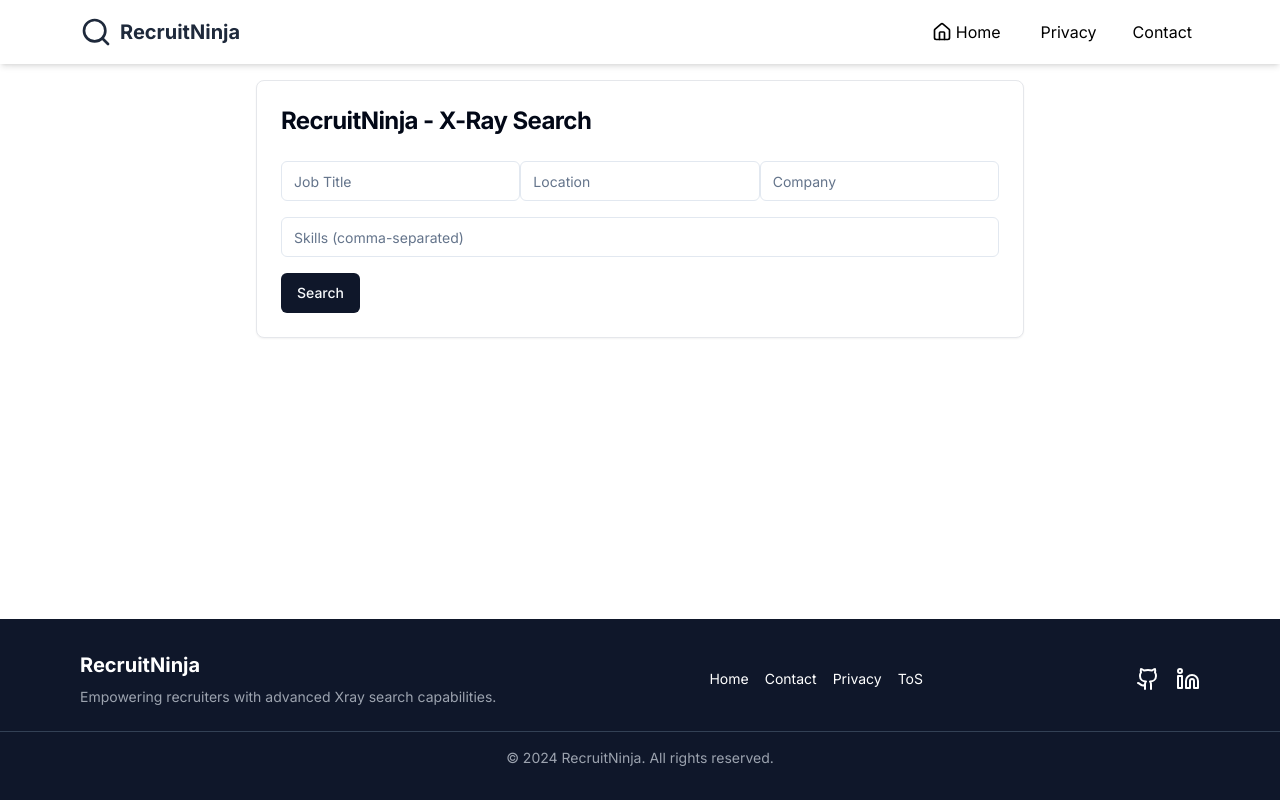
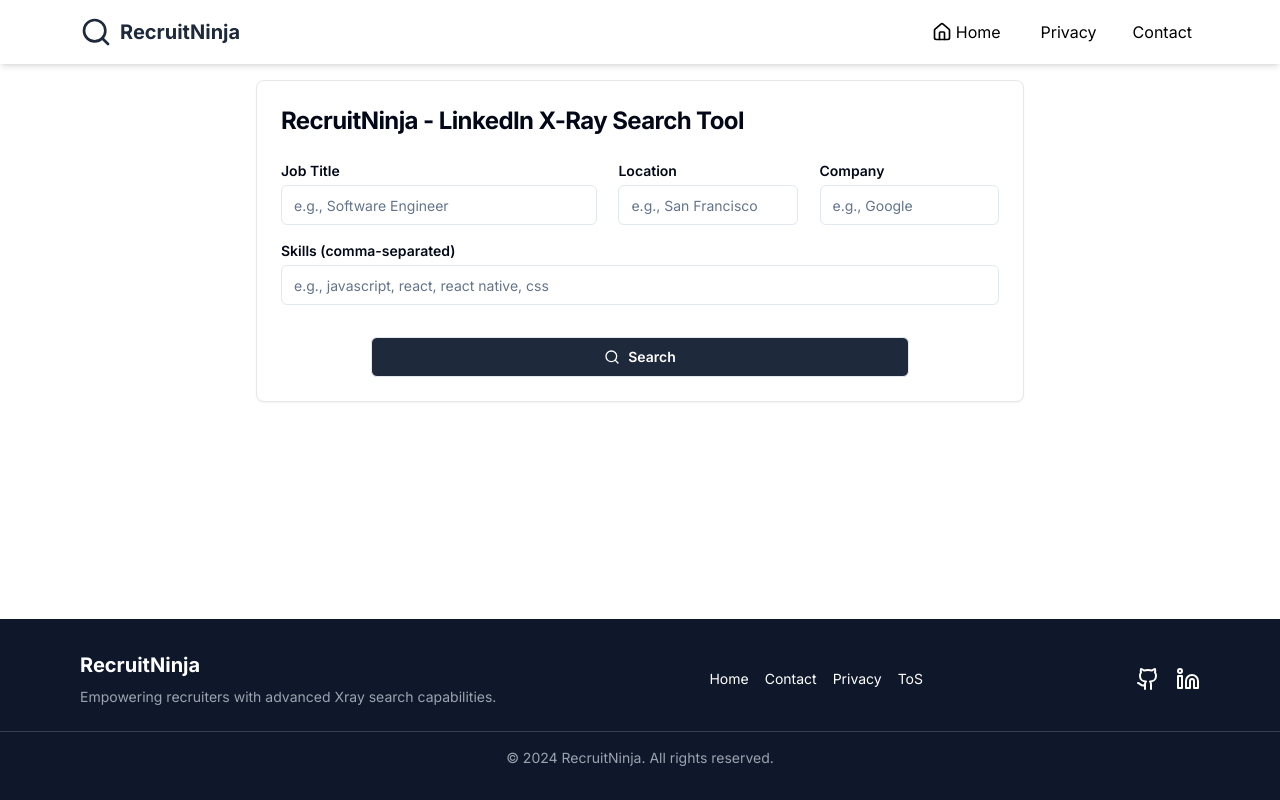
Before and after one commit to Bharath-Dubbaka/recruitNinja, a Next.js app: page / in a window 1280 px wide. Built offline with nearby package versions, Linux system fonts and the light colour scheme.

Commit message:
deploy check

```diff
--- a/src/app/page.tsx
+++ b/src/app/page.tsx
@@ -9,8 +9,8 @@
    return (
       <div>
          {/* <SearchPageBasic /> */}
-         {/* <SearchPage /> */}
-         <SearchFreePage />
+         <SearchPage />
+         {/* <SearchFreePage /> */}
       </div>
    );
 }
```
